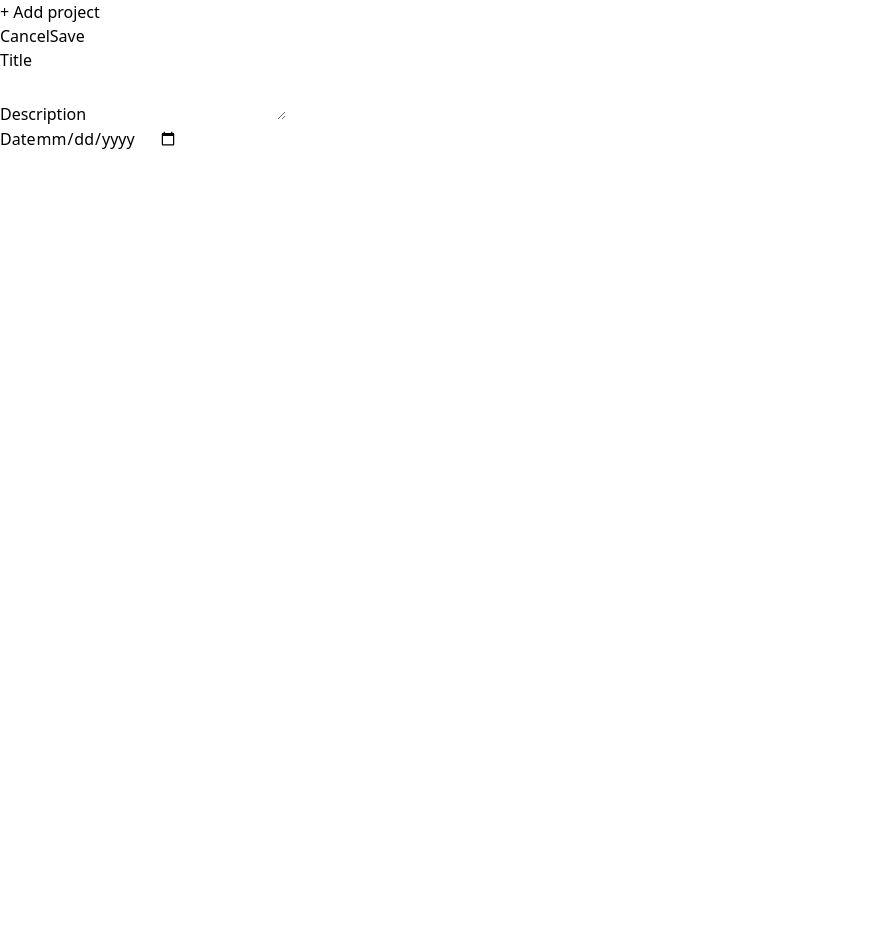
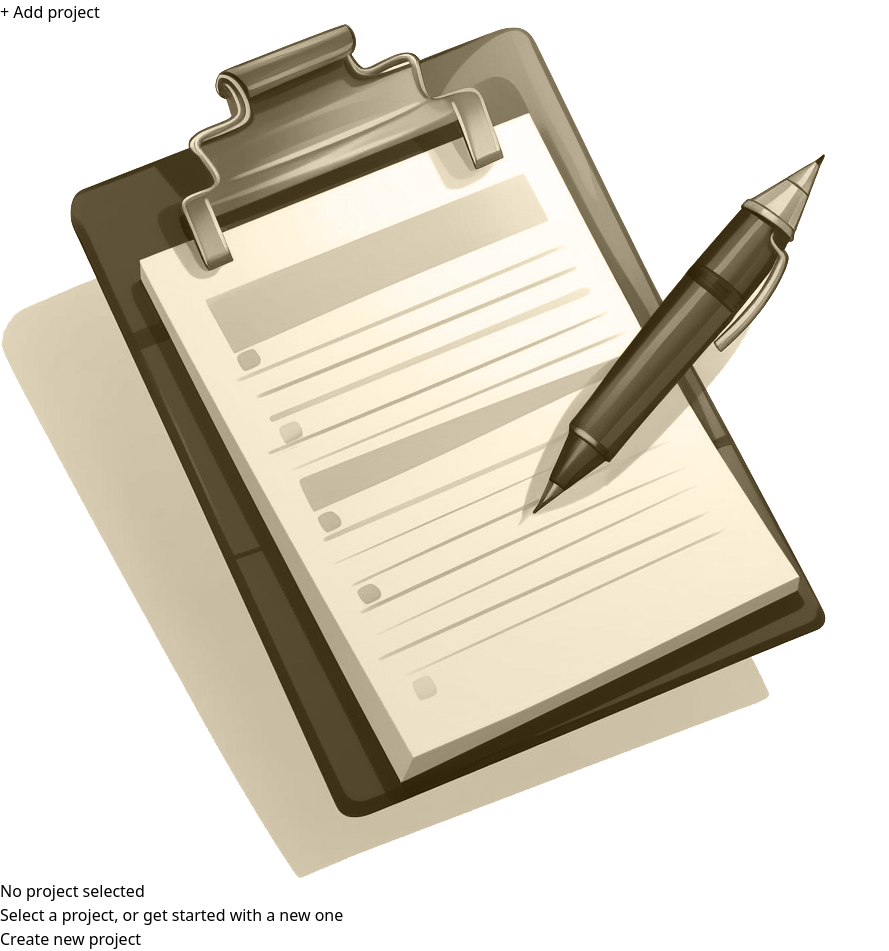
Before and after one commit to YakovShevtsov/project-management-app, a React (Vite) app: page / in a window 1280 px wide. Shown: the part 24-975 px from the top of the page, without its empty margins (0-889 px from the left). Before the commit the page ends 800 px from the top, so only its background shows below. Built offline with nearby package versions, Linux system fonts and the light colour scheme.

Commit message:
Added Project component, Input component. Start creating project via buttons

```diff
--- a/src/App.jsx
+++ b/src/App.jsx
@@ -2,12 +2,19 @@ import { useState } from "react";
 import Aside from "./components/Aside";
 import NoProjectSelected from "./components/NoProjectSelected";
 import CreateProject from "./components/CreateProject";
+import Project from "./components/Project";
 
 function App() {
   const [projectsList, setProjectsList] = useState({
     projects: [],
     selectedProjectId: undefined,
   });
+
+  let content = <NoProjectSelected onStartCreating={handleStartCreating} />;
+
+  if (projectsList.selectedProjectId === null) {
+    content = <CreateProject onAdd={handleCreateProject} />;
+  }
 
   function handleCreateProject(projectTitle, projectDescription, projectDate) {
     setProjectsList((prevProjectList) => {
@@ -28,11 +35,19 @@ function App() {
     });
   }
 
+  function handleStartCreating() {
+    setProjectsList((prevProjectList) => {
+      return {
+        projects: [...prevProjectList.projects],
+        selectedProjectId: null,
+      };
+    });
+  }
+
   return (
     <main className="h-screen my-8 flex gap-8">
-      <Aside projectsList={projectsList} />
-      <CreateProject onAdd={handleCreateProject} />
-      {/* <NoProjectSelected /> */}
+      <Aside projectsList={projectsList} onStartCreating={handleStartCreating} />
+      {content}
     </main>
   );
 }
--- a/src/components/Aside.jsx
+++ b/src/components/Aside.jsx
@@ -1,15 +1,18 @@
-export default function Aside({ projectsList }) {
+export default function Aside({ projectsList, onStartCreating }) {
   return (
     <aside className="w-1/3 px-8 py-16 bg-stone-900 text-stone-50 md:w-72 rounded-r-xl">
       <h2 className="mb-8 font-bold uppercase md:text-xl text-stone-200">
         Your projects
       </h2>
-      <button className="px-4 py-2 text-xs md:text-base rounded-md bg-stone-700 text-stone-400 hover:bg-stone-600 hover:text-stone-100">
+      <button
+        onClick={onStartCreating}
+        className="px-4 py-2 text-xs md:text-base rounded-md bg-stone-700 text-stone-400 hover:bg-stone-600 hover:text-stone-100"
+      >
         + Add project
       </button>
       <ul className="mt-8">
         {projectsList.projects.map((project) => (
-          <li>
+          <li key={project.id}>
             <button className="w-full text-left px-2 py-1 rounded-sm my-1 hover:text-stone-200 hover:bg-stone-800">
               {project.title}
             </button>
--- a/src/components/Input.jsx
+++ b/src/components/Input.jsx
@@ -3,9 +3,12 @@ import { forwardRef } from "react";
 export default forwardRef(function Input({ label, textarea, ...props }, ref) {
   return (
     <p className="flex flex-col gap-1 my-4">
-      <label className="text-sm font-bold uppercase text-stone-500">
-        {label}
-      </label>
+      {label && (
+        <label className="text-sm font-bold uppercase text-stone-500">
+          {label}
+        </label>
+      )}
+
       {textarea ? (
         <textarea
           ref={ref}
--- a/src/components/NoProjectSelected.jsx
+++ b/src/components/NoProjectSelected.jsx
@@ -1,6 +1,6 @@
 import noProjectsImg from "../assets/no-projects.png";
 
-export default function NoProjectSelected() {
+export default function NoProjectSelected({ onStartCreating }) {
   return (
     <div className="mt-24 text-center w-2/3">
       <img
@@ -14,7 +14,10 @@ export default function NoProjectSelected() {
       <p className="text-stone-400 mb-4">
         Select a project, or get started with a new one
       </p>
-      <button className="px-4 py-2 text-xs md:text-base rounded-md bg-stone-700 text-stone-400 hover:bg-stone-600 hover:text-stone-100">
+      <button
+        onClick={onStartCreating}
+        className="px-4 py-2 text-xs md:text-base rounded-md bg-stone-700 text-stone-400 hover:bg-stone-600 hover:text-stone-100"
+      >
         Create new project
       </button>
     </div>
--- /dev/null
+++ b/src/components/Project.jsx
@@ -0,0 +1,25 @@
+import Input from "./Input";
+
+export default function Project({ title, description, date, tasks }) {
+  return (
+    <div className="w-[35rem] mt-16">
+      <div className="flex items-center justify-between">
+        <h1 className="text-3xl font-bold text-stone-600 mb-2">
+          Project title
+        </h1>
+        <button className="text-stone-600 hover:text-stone-950">Delete</button>
+      </div>
+      <p className="mb-4 text-stone-400">Date</p>
+      <p className="text-stone-600 whitespace-pre-wrap">Text</p>
+      <hr />
+      <div></div>
+      <h2 className="text-2xl font-bold text-stone-700">Tasks</h2>
+      <div className="flex items-center gap-4">
+        <Input type="text" />
+        <button className="text-stone-600 hover:text-stone-950">
+          Add task
+        </button>
+      </div>
+    </div>
+  );
+}
```
